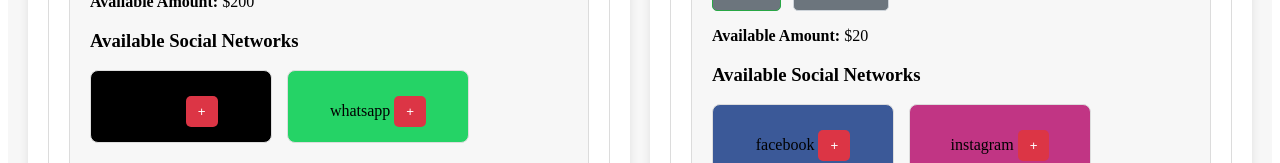
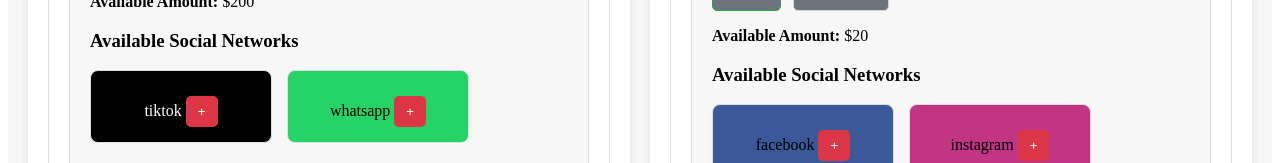
Before and after one commit to PabloAcker/angular-course-2024-PA, an Angular app: page / in a window 1280 px wide. Shown: the part 637-800 px from the top of the page. Built offline with nearby package versions, Linux system fonts and the light colour scheme.

Commit message:
[25-10-2024] commit with corrections of second test comlpeted by Acker

```diff
--- a/src/app/notification/notification.component.html
+++ b/src/app/notification/notification.component.html
@@ -1,7 +1,7 @@
 <h3>Notifications ({{ notifications.length }})</h3>
 
-<div *ngFor="let notification of notifications" class="notification">
-
+<div *ngFor="let notification of notifications"
+     class="notification"
+     [ngStyle]="{'background-color': getNotificationColor(notification)}">
   {{ notification }}
-
 </div>
--- a/src/app/notification/notification.component.scss
+++ b/src/app/notification/notification.component.scss
@@ -1,11 +1,7 @@
 .notification {
-
-    padding: 10px;
-
-    background-color: #f4f4f4;
-
-    margin-bottom: 10px;
-
-    border-radius: 5px;
-
-  }
+  padding: 10px;
+  margin-bottom: 10px;
+  border-radius: 5px;
+  color: white;  /* Para que el texto sea visible en todos los fondos */
+  box-shadow: 0 2px 5px rgba(0, 0, 0, 0.1);
+}
--- a/src/app/notification/notification.component.ts
+++ b/src/app/notification/notification.component.ts
@@ -1,25 +1,47 @@
 import { Component, Input } from '@angular/core';
-
 import { CommonModule } from '@angular/common';
-
-
+import { socialNetworks } from '../data';  // Asegúrate de importar correctamente
 
 @Component({
-
   selector: 'app-notification',
-
   standalone: true,
-
   imports: [CommonModule],
-
   templateUrl: './notification.component.html',
-
   styleUrls: ['./notification.component.scss']
-
 })
-
 export class NotificationComponent {
-
   @Input() notifications: string[] = [];
 
+  // Obtiene el color correspondiente a la red social
+  getNotificationColor(notification: string): string {
+    const platform = this.extractPlatform(notification);
+    const network = socialNetworks.find(sn => sn.platform === platform);
+    return network ? this.getPlatformColor(platform) : '#f4f4f4';
+  }
+
+  getPlatformColor(platform: string): string {
+    switch (platform) {
+      case 'youtube':
+        return '#FFCCCC'; // Rojo claro
+      case 'facebook':
+        return '#CCCCFF'; // Azul claro
+      case 'instagram':
+        return '#FFD1DC'; // Rosa claro
+      case 'tiktok':
+        return '#D6C1FF'; // Púrpura claro
+      case 'whatsapp':
+        return '#CCFFCC'; // Verde claro
+      default:
+        return '#ddd'; // Color por defecto
+    }
+  }
+
+  extractPlatform(notification: string): string {
+    if (notification.includes('youtube')) return 'youtube';
+    if (notification.includes('facebook')) return 'facebook';
+    if (notification.includes('instagram')) return 'instagram';
+    if (notification.includes('tiktok')) return 'tiktok';
+    if (notification.includes('whatsapp')) return 'whatsapp';
+    return '';
+  }
 }
--- a/src/app/user/user.component.scss
+++ b/src/app/user/user.component.scss
@@ -114,3 +114,8 @@
   color: red;
   font-weight: bold;
 }
+
+.network-card.tiktok {
+  background-color: #000000;
+  color: white;
+}
```
